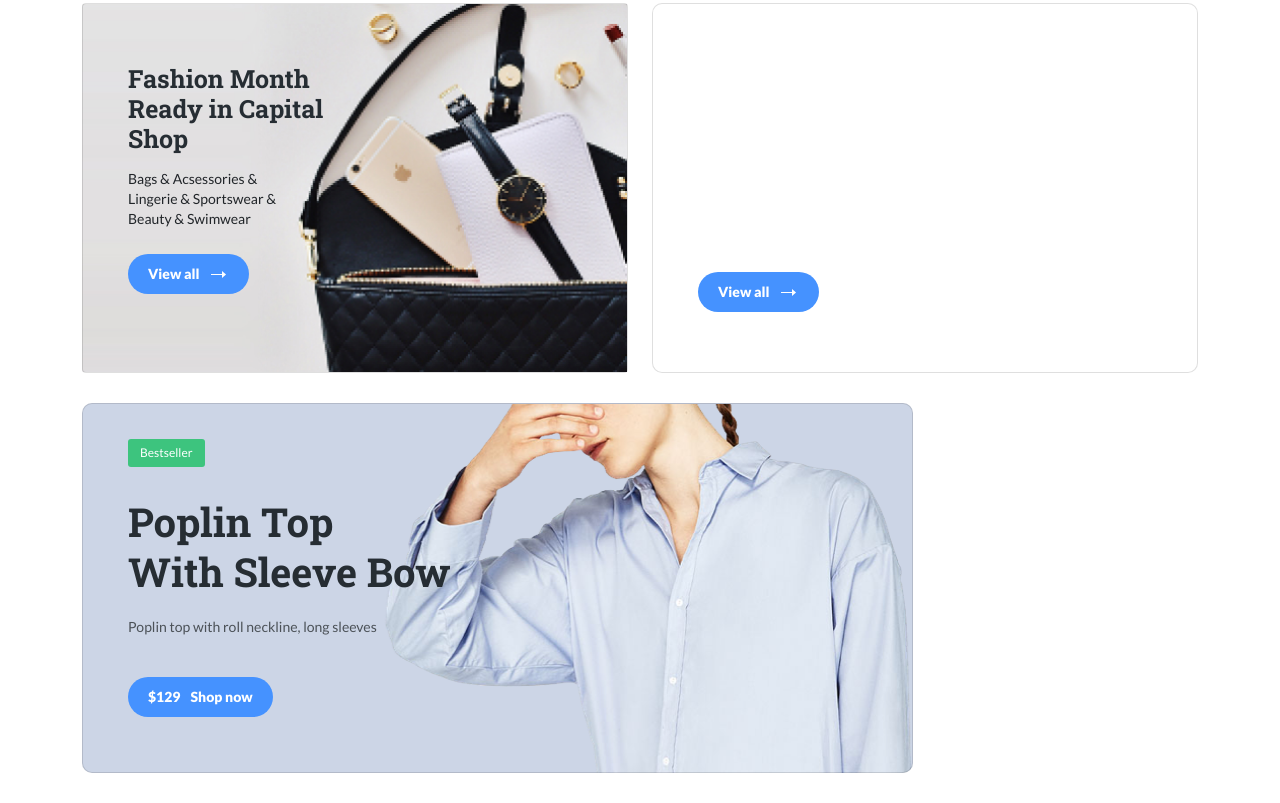
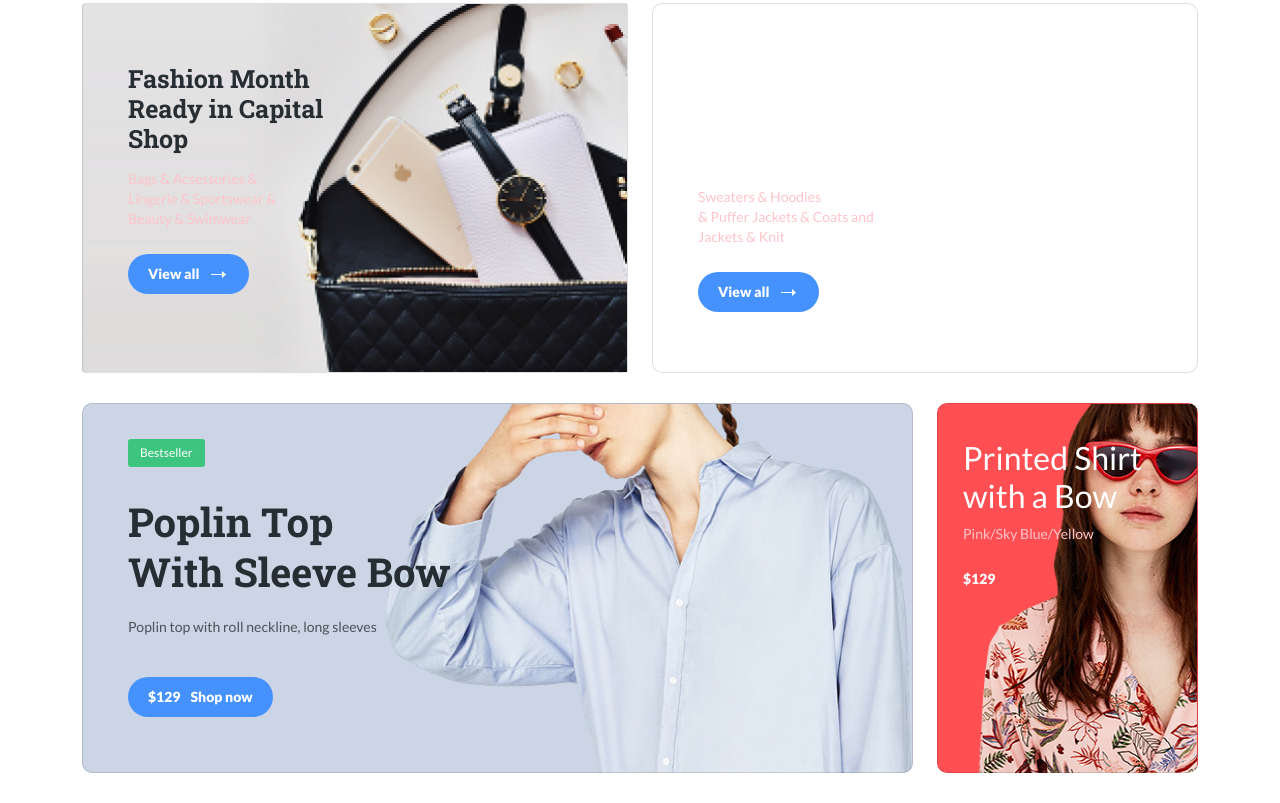
Before and after one commit to Nikolaj95/Willberries, a plain HTML site: page index.html in a window 1280 px wide. Shown: the part 682-1485 px from the top of the page. Drawn offline with nearby package versions, Linux system fonts and the light colour scheme.

Commit message:
section card

```diff
--- a/css/style.css
+++ b/css/style.css
@@ -138,6 +138,7 @@ body {
     font-size: 14px;
     line-height: 20px;
     margin-bottom: 25px;
+    color: #FFC4C9;
 }
 
 .cart-btn-arrow {
@@ -187,3 +188,18 @@ body {
     line-height: 20px;
     color: #4B5157;
 }
+
+.card-4 {
+    background: #FF4F52 url(../img/Card-04.png) no-repeat top right;
+    border-radius: 10px;
+    padding-top: 35px;
+    padding-left: 25px;
+}
+
+.card-price {
+    font-style: normal;
+    font-weight: 900;
+    font-size: 14px;
+    line-height: 20px;
+    color: #FFFFFF;
+}
--- a/index.html
+++ b/index.html
@@ -125,7 +125,21 @@
                     </div>
                 </div>
             </div>
-        </div>
+            <div class="col-3">
+                <div class="card card-4">
+                    <div>
+                        <h2 class="card-2-title">
+                            Printed Shirt <br>with a Bow
+                        </h2>
+                        <p class="card-text">
+                            Pink/Sky Blue/Yellow
+                        </p>
+                        <p class="card-price">
+                            $129
+                        </p>
+                    </div>
+                </div>
+            </div>
     </section>
 </main>
 
```
